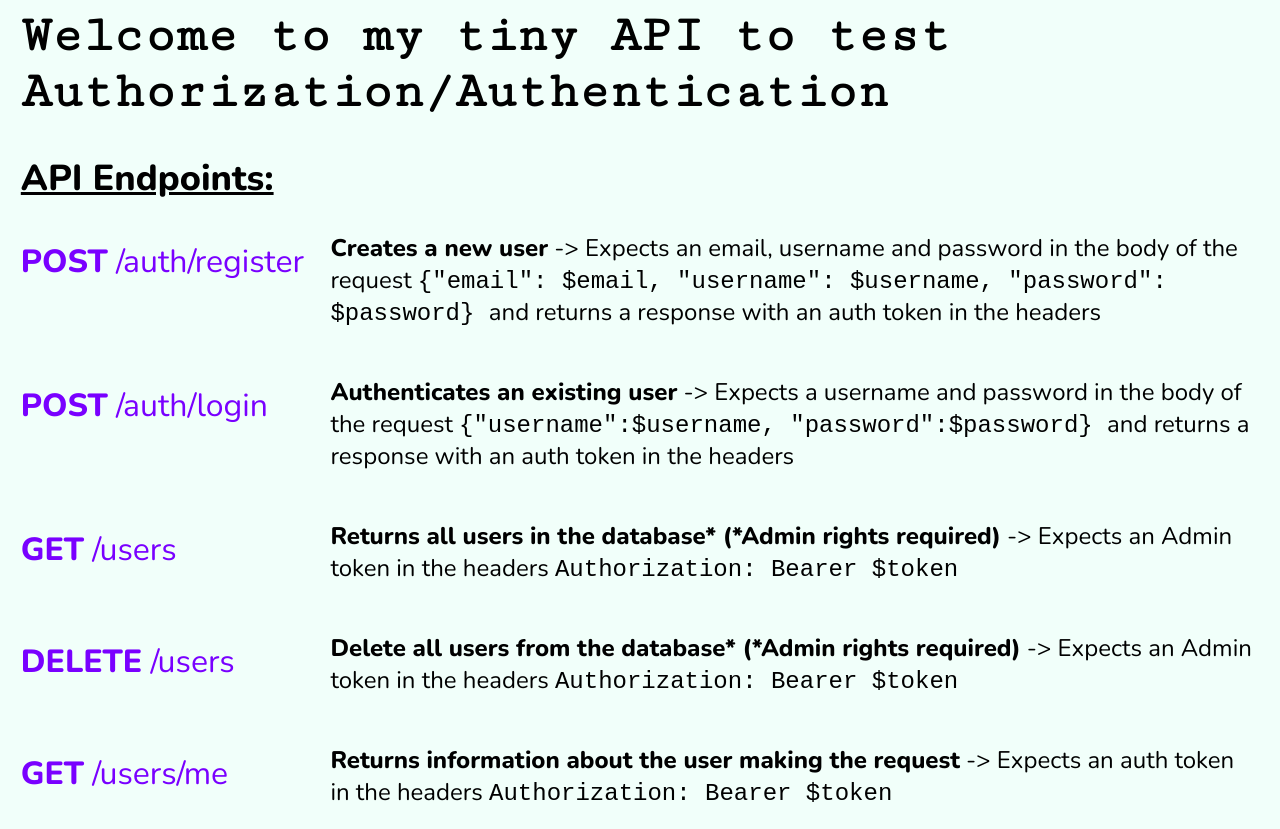
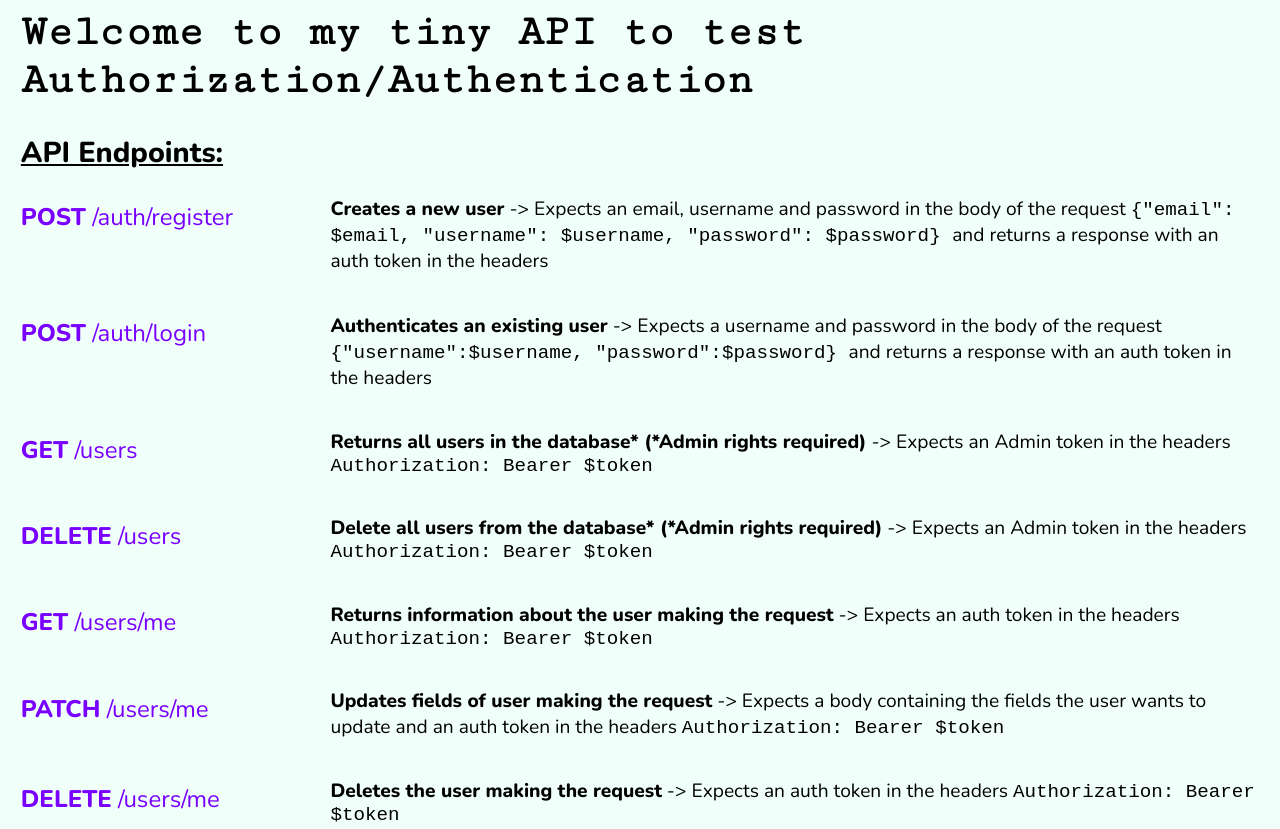
Before and after one commit to claurennt/backend-auth-API-with_AWS_S3, a website: page public/index.html in a window 1280 px wide. Shown: the top 829 px of the page. Drawn offline with nearby package versions, Linux system fonts and the light colour scheme.

Commit message:
change font size

```diff
--- a/public/index.html
+++ b/public/index.html
@@ -11,7 +11,7 @@
       background-color: #F1FFFA;
       font-family: 'Nunito', sans-serif;
 
-      font-size: 1.5rem;
+      font-size: 1.2rem;
     }
 
     div {
@@ -26,7 +26,7 @@
 
     h1 {
       font-family: 'Cutive Mono', monospace;
-      font-size: 3.2rem;
+      font-size: 2.7rem;
     }
 
     span {
@@ -35,7 +35,7 @@
 
     h3 {
       font-weight: 400;
-      font-size: 2rem;
+      font-size: 1.5rem;
       color: #7900FF;
 
     }
```
